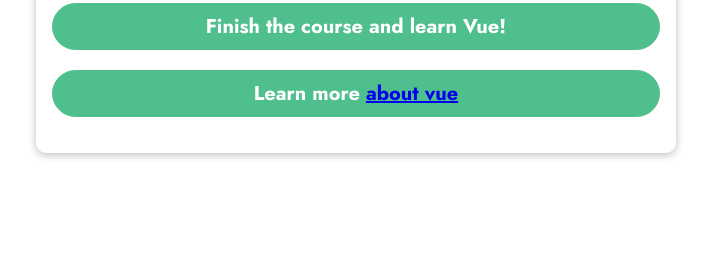
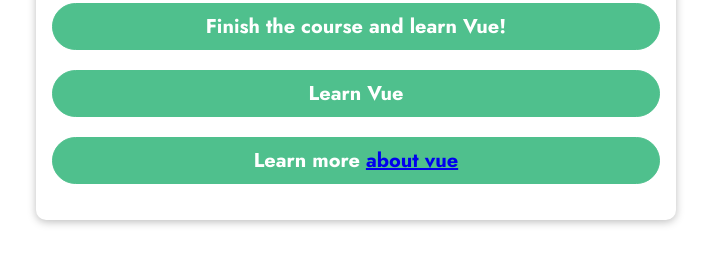
Before and after one commit to actionanand/vue-basics, a plain HTML site: page index.html in a window 1280 px wide. Shown: the part 300-564 px from the top of the page, without its empty margins (284-995 px from the left). Drawn offline with nearby package versions, Linux system fonts and the light colour scheme.

Commit message:
Methods in interpolations

```diff
--- a/app.js
+++ b/app.js
@@ -4,6 +4,16 @@ const app = Vue.createApp({
       courseGoal: 'Finish the course and learn Vue!',
       vueLink: 'https://v3.vuejs.org/'
     };
+  },
+  methods: {
+    outputGoals() {
+      const randomNum = Math.random();
+      if(randomNum > .5) {
+        return 'Master Vue';
+      } else {
+        return 'Learn Vue';
+      }
+    }
   }
 });
 
--- a/index.html
+++ b/index.html
@@ -19,6 +19,7 @@
     <section id="user-goal">
       <h2>My Course Goal</h2>
       <p>{{ courseGoal }}</p>
+      <p>{{ outputGoals() }}</p>
       <p>Learn more <a v-bind:href="vueLink"> about vue </a></p>
     </section>
   </body>
```
